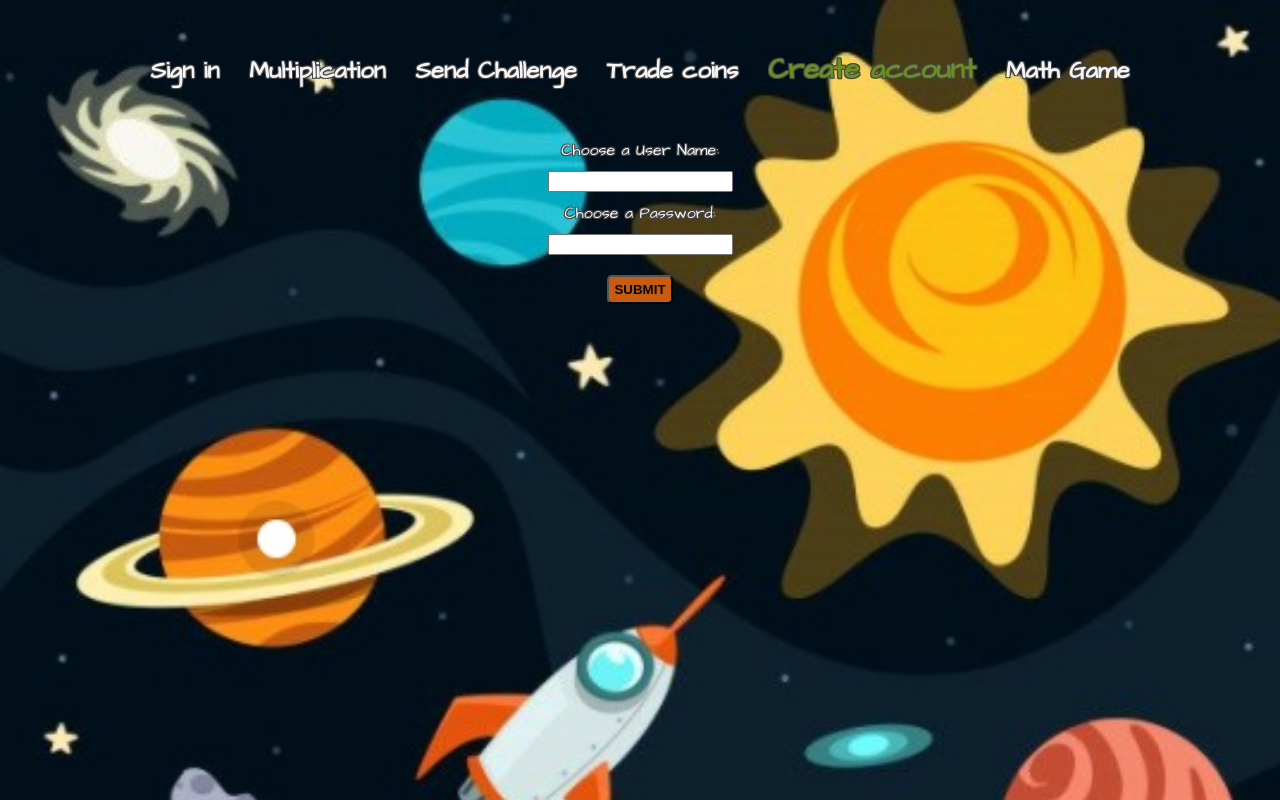
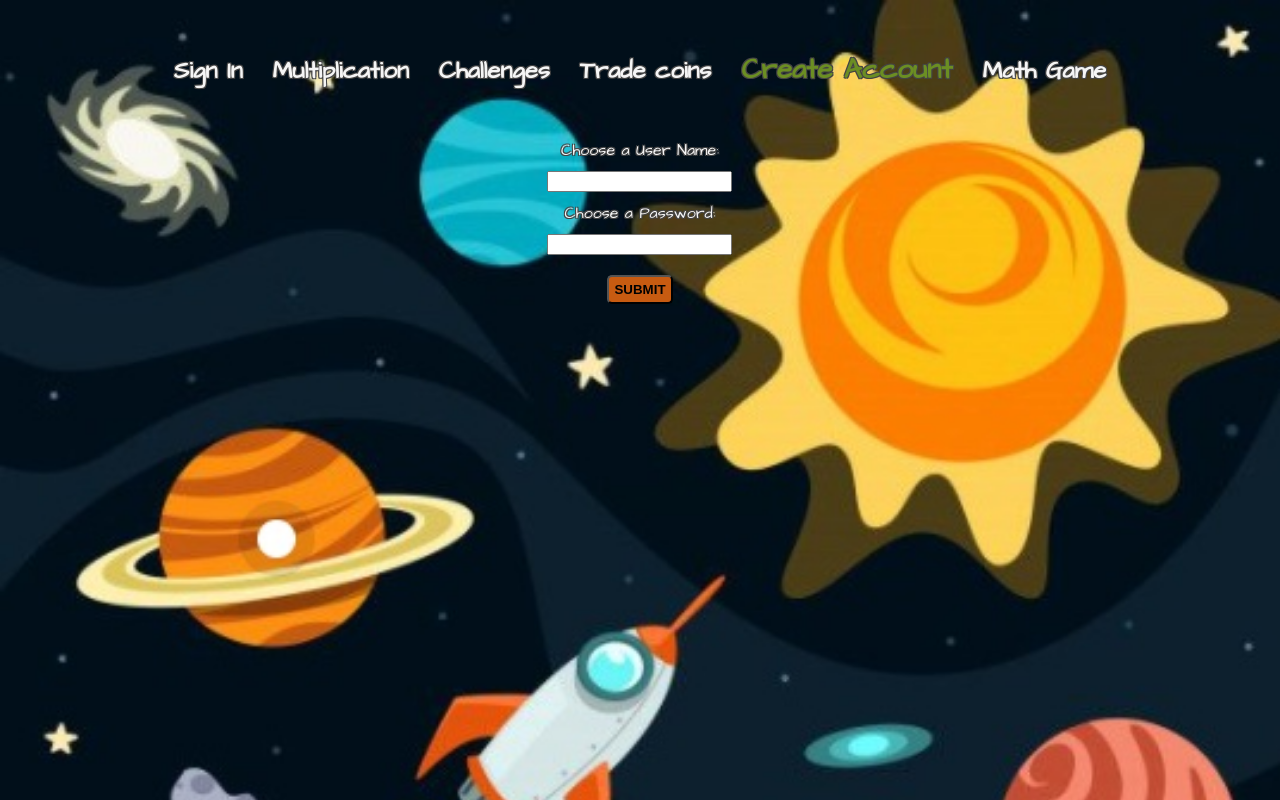
Before and after one commit to MaiteArp/pinnacle-frontend, a React (Create React App) app: page /CreateAccount in a window 1280 px wide. Built offline with nearby package versions, Linux system fonts and the light colour scheme.

Commit message:
adds component navbar

```diff
--- a/src/Pages/Challenge.tsx
+++ b/src/Pages/Challenge.tsx
@@ -1,8 +1,8 @@
 import React, { useRef, useState, useEffect } from "react";
 import { RouteComponentProps} from 'react-router';
-import { Link } from 'react-router-dom';
 import { ChallengeData, LoggedInUser } from '../Router';
 import axios from 'axios';
+import NavBar from "../components/NavBar";
 
 
 
@@ -104,16 +104,8 @@ const Challenge = ({ history, loggedInUser, inChallenge, outChallenge, setOutCha
 
     return (
     <div>
-        <header>
-            <nav>
-            <Link to="/SignIn">Sign in</Link>
-            <Link to="/Multiplication">Multiplication</Link>
-            <Link to="Challenge" className='currentpage'>Send Challenge</Link>
-            <Link to="/TradeCoins">Trade coins</Link>
-            <Link to="/CreateAccount">Create account</Link>
-            <Link to='/'>Math Game</Link>
-            </nav>
-        </header>
+        <NavBar />
+
         <div>
             {/* might wat to make this display again only after winner has been sorted out */}
             <section>
--- a/src/Pages/CreateAccount.tsx
+++ b/src/Pages/CreateAccount.tsx
@@ -2,7 +2,7 @@ import axios from 'axios';
 //import * as React from 'react';
 import React, {useState} from "react";
 import { RouteComponentProps} from 'react-router';
-import { Link } from 'react-router-dom';
+import NavBar from '../components/NavBar';
 //import { ProgressPlugin } from 'webpack';
 //import PropTypes from 'prop-types';
 
@@ -61,16 +61,8 @@ const CreateAccount = ({ history }: Props) => {
 
     return (
     <div>
-        <header>
-            <nav>
-            <Link to="/SignIn">Sign in</Link>
-            <Link to="/Multiplication">Multiplication</Link>
-            <Link to="/Challenge">Send Challenge</Link>
-            <Link to="/TradeCoins">Trade coins</Link>
-            <Link to="CreateAccount" className='currentpage'>Create account</Link>
-            <Link to='/'>Math Game</Link>
-            </nav>
-        </header>
+        <NavBar />
+
         <div>
             <form onSubmit={onFormSubmit}>
                 <div className='createUserForm'>
--- a/src/Pages/Home.tsx
+++ b/src/Pages/Home.tsx
@@ -1,5 +1,4 @@
 import React, { KeyboardEvent, useState, useEffect } from 'react';
-import { Link } from 'react-router-dom';
 import axios from 'axios';
 import Question from "../components/Question"
 import BestTime from "../components/BestTime"
@@ -7,6 +6,7 @@ import Clock from "../components/Clock"
 import Treasure from "../components/Treasure"
 import { ChallengeData, LoggedInUser } from '../Router';
 import { RouteComponentProps } from 'react-router';
+import NavBar from '../components/NavBar';
 
 
 const QUESTION_TOTAL = 10;
@@ -197,19 +197,7 @@ const Home = ({loggedInUser, setLoggedInUser, coins, setCoins, checkChallenge, i
 
     return (
         <div className="App">
-
-        <header>
-            <div>
-                <nav className='pages'>
-                    <Link to='/SignIn'>Sign In</Link>
-                    <Link to='/Multiplication'>Multiplication</Link>
-                    <Link to='/Challenge'>Send Challenge</Link>
-                    <Link to='/TradeCoins'>Trade coins</Link>
-                    <Link to='/CreateAccount'>Create Account</Link>
-                    <Link to='/' className='currentpage'>Math Game</Link>
-                </nav>
-            </div>
-        </header>
+            <NavBar />
 
         <main>
             <section className='top'>
--- a/src/Pages/Multiplication.tsx
+++ b/src/Pages/Multiplication.tsx
@@ -1,6 +1,6 @@
 import * as React from 'react';
 import { RouteComponentProps } from 'react-router';
-import { Link } from 'react-router-dom';
+import NavBar from '../components/NavBar';
 import * as pic from '../images/multiplication-chart-1-12.jpg';
 
 
@@ -14,16 +14,8 @@ const Multiplication = ({ history }: Props) => {
 
     return (
     <div>
-        <header>
-            <nav>
-            <Link to="/SignIn">Sign in</Link>
-            <Link to="Multiplication" className='currentpage'>Multiplication</Link>
-            <Link to="/Challenge">Send Challenge</Link>
-            <Link to="/TradeCoins">Trade coins</Link>
-            <Link to="/CreateAccount">Create account</Link>
-            <Link to='/'>Math Game</Link>
-            </nav>
-        </header>
+        <NavBar />
+
         <main>
             { showChart() }
         </main>
--- a/src/Pages/SignIn.tsx
+++ b/src/Pages/SignIn.tsx
@@ -3,7 +3,7 @@ import axios from 'axios';
 
 import React, { useRef } from 'react';
 import { RouteComponentProps } from 'react-router';
-import { Link } from 'react-router-dom';
+import NavBar from '../components/NavBar';
 import { LoggedInUser } from '../Router';
 
 
@@ -58,16 +58,7 @@ const SignIn = ({ history, loggedInUser, setLoggedInUser }: Props) => {
 
     return (
     <div>
-        <header>
-            <nav>
-            <Link to="SignIn" className='currentpage'>Sign in</Link>
-            <Link to="/Multiplication">Multiplication</Link>
-            <Link to="/Challenge">Send Challenge</Link>
-            <Link to="/TradeCoins">Trade coins</Link>
-            <Link to="/CreateAccount">Create account</Link>
-            <Link to='/'>Math Game</Link>
-            </nav>
-        </header>
+        <NavBar />
 
         <div>
             <form onSubmit={onSubmit}>
--- a/src/Pages/TradeCoins.tsx
+++ b/src/Pages/TradeCoins.tsx
@@ -1,6 +1,6 @@
 import * as React from 'react';
 import { RouteComponentProps } from 'react-router';
-import { Link } from 'react-router-dom';
+import NavBar from '../components/NavBar';
 
 //import Title from '~/Components/Title'; // what would this be?
 
@@ -9,16 +9,8 @@ interface Props extends RouteComponentProps {}
 const TradeCoins = ({ history }: Props) => {
     return (
     <div>
-        <header>
-            <nav>
-            <Link to="/SignIn">Sign in</Link>
-            <Link to="/Multiplication">Multiplication</Link>
-            <Link to="/Challenge">Send Challenge</Link>
-            <Link to="TradeCoins" className='currentpage'>Trade coins</Link>
-            <Link to="/CreateAccount">Create account</Link>
-            <Link to='/'>Math Game</Link>
-            </nav>
-        </header>
+        <NavBar />
+
         <div>
             This should display a few pictures with toggle buttons underneath and coins necessary next to them
         </div>
--- /dev/null
+++ b/src/components/NavBar.tsx
@@ -0,0 +1,24 @@
+import { NavLink } from 'react-router-dom';
+
+
+
+const NavBar = () => {
+
+
+    return (
+        <header>
+            <div>
+                <nav className='pages'>
+                    <NavLink activeClassName='currentpage' to='/SignIn'>Sign In</NavLink>
+                    <NavLink activeClassName='currentpage' to='/Multiplication'>Multiplication</NavLink>
+                    <NavLink activeClassName='currentpage' to='/Challenge'>Challenges</NavLink>
+                    <NavLink activeClassName='currentpage' to='/TradeCoins'>Trade coins</NavLink>
+                    <NavLink activeClassName='currentpage' to='/CreateAccount'>Create Account</NavLink>
+                    <NavLink exact activeClassName='currentpage' to='/'>Math Game</NavLink>
+                </nav>
+            </div>
+        </header>
+    );
+};
+
+export default NavBar;
```
